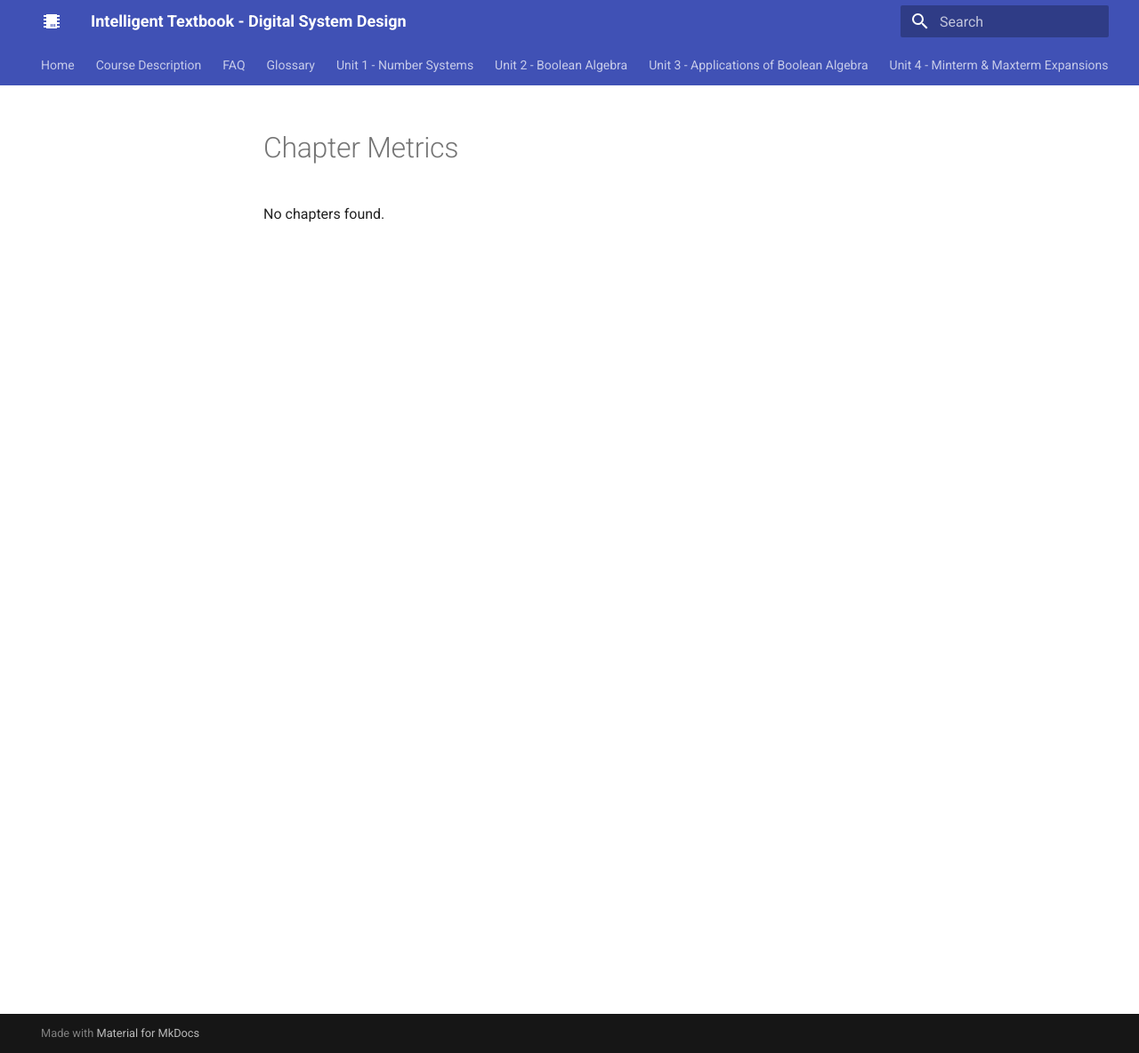
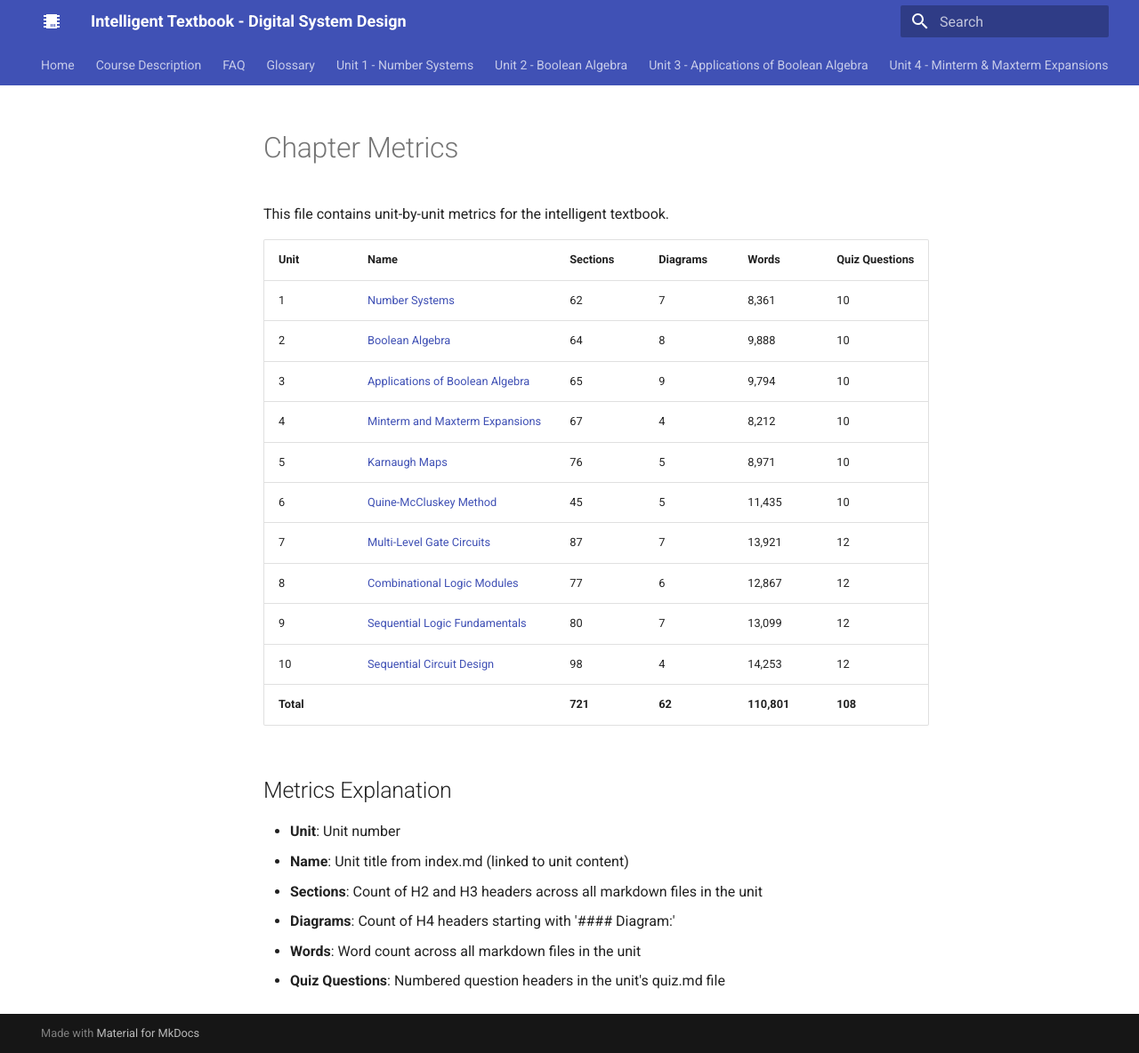
Before and after one commit to Nati-123/intelligent-textbook-ee2301, an MkDocs documentation site: the page built from docs/learning-graph/chapter-metrics.md, in a window 1280 px wide and 1184 px high. Shown: the whole window at 89% size. Built offline with MkDocs 1.6.1 and Material for MkDocs 9.7.7, drawn with Linux system fonts in a browser that asks for light colours.

Commit message:
Generate book metrics and chapter metrics reports
Co-Authored-By: Claude Opus 4.6 <noreply@anthropic.com>

```diff
--- a/docs/learning-graph/chapter-metrics.md
+++ b/docs/learning-graph/chapter-metrics.md
@@ -1,3 +1,26 @@
 # Chapter Metrics
 
-No chapters found.
+This file contains unit-by-unit metrics for the intelligent textbook.
+
+| Unit | Name | Sections | Diagrams | Words | Quiz Questions |
+|------|------|----------|----------|-------|----------------|
+| 1 | [Number Systems](../unit1-number-systems/index.md) | 62 | 7 | 8,361 | 10 |
+| 2 | [Boolean Algebra](../unit2-boolean-algebra/index.md) | 64 | 8 | 9,888 | 10 |
+| 3 | [Applications of Boolean Algebra](../unit3-applications-boolean-algebra/index.md) | 65 | 9 | 9,794 | 10 |
+| 4 | [Minterm and Maxterm Expansions](../unit4-minterm-maxterm-expansions/index.md) | 67 | 4 | 8,212 | 10 |
+| 5 | [Karnaugh Maps](../unit5-karnaugh-maps/index.md) | 76 | 5 | 8,971 | 10 |
+| 6 | [Quine-McCluskey Method](../unit6-quine-mccluskey/index.md) | 45 | 5 | 11,435 | 10 |
+| 7 | [Multi-Level Gate Circuits](../unit7-multi-level-gates/index.md) | 87 | 7 | 13,921 | 12 |
+| 8 | [Combinational Logic Modules](../unit8-combinational-modules/index.md) | 77 | 6 | 12,867 | 12 |
+| 9 | [Sequential Logic Fundamentals](../unit9-sequential-fundamentals/index.md) | 80 | 7 | 13,099 | 12 |
+| 10 | [Sequential Circuit Design](../unit10-sequential-design/index.md) | 98 | 4 | 14,253 | 12 |
+| **Total** | | **721** | **62** | **110,801** | **108** |
+
+## Metrics Explanation
+
+- **Unit**: Unit number
+- **Name**: Unit title from index.md (linked to unit content)
+- **Sections**: Count of H2 and H3 headers across all markdown files in the unit
+- **Diagrams**: Count of H4 headers starting with '#### Diagram:'
+- **Words**: Word count across all markdown files in the unit
+- **Quiz Questions**: Numbered question headers in the unit's quiz.md file
```
Also changed, not shown: docs/learning-graph/book-metrics.md (+11 -11 lines).
